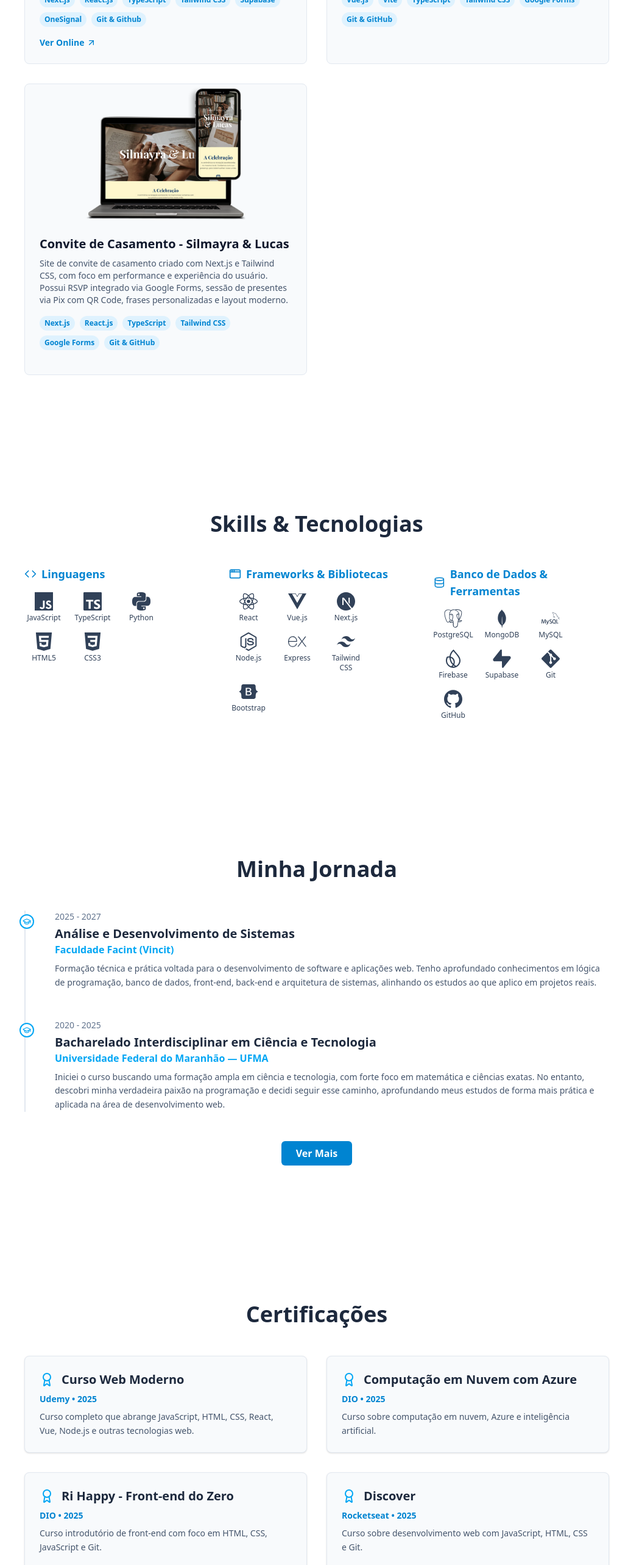
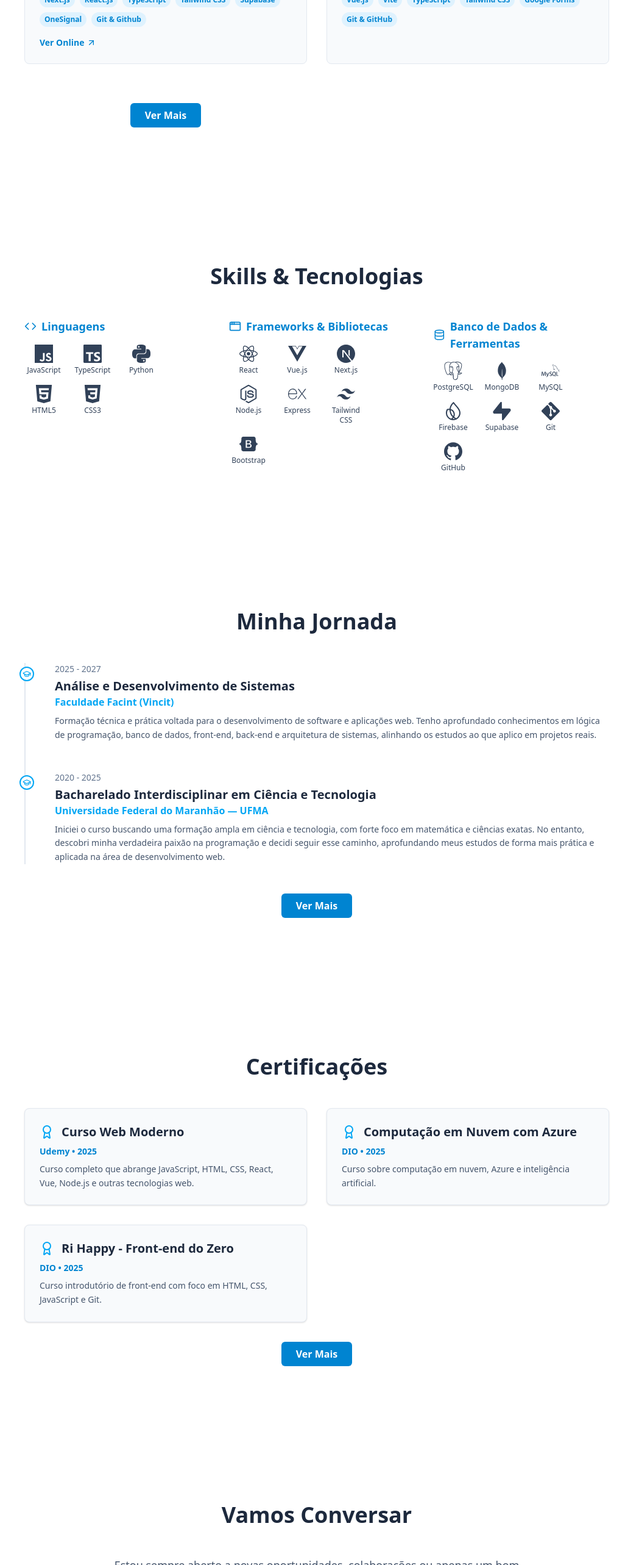
Before and after one commit to winstonajr/portfolio, a Next.js app: page / in a window 1280 px wide. Shown: the part 2080-4646 px from the top of the page at 61% size, without its empty margins (120-1151 px from the left). Built offline with nearby package versions, Linux system fonts and the light colour scheme.

Commit message:
add json about certifications, experiences and projets

```diff
--- a/app/page.tsx
+++ b/app/page.tsx
@@ -128,7 +128,8 @@ const SectionTitle = ({ children }: { children: ReactNode }) => (
 export default function PortfolioApp() {
   const [showAllCertifications, setShowAllCertifications] = useState(false);
   const [showAllExperience, setShowAllExperience] = useState(false)
-  const visibleExperiences = showAllExperience ? experiences : experiences.slice(0, 2)
+  const [showAllProjects, setShowAllProjects] = useState(false)
+
   const { isSubmitting, statusMessage, submitForm } = useGoogleFormSubmit();
 
   const handleSubmit = async (e: React.FormEvent<HTMLFormElement>) => {
@@ -272,7 +273,7 @@ export default function PortfolioApp() {
         <SectionWrapper id="projects">
           <SectionTitle>Projetos em Destaque</SectionTitle>
           <div className="grid md:grid-cols-1 lg:grid-cols-2 gap-8">
-            {projects.map((project, index) => (
+            {(showAllProjects ? projects : projects.slice(0, 2)).map((project, index) => (
               <motion.div
                 key={index}
                 className="bg-slate-50 dark:bg-slate-900 rounded-lg overflow-hidden border border-slate-200 dark:border-slate-800 group transition-all duration-300 hover:shadow-xl dark:hover:shadow-2xl dark:hover:shadow-sky-900/30 hover:border-sky-500/30 dark:hover:border-sky-500/50"
@@ -309,6 +310,15 @@ export default function PortfolioApp() {
                 </div>
               </motion.div>
             ))}
+            {projects.length > 2 && (
+            <div className="flex justify-center mt-8">
+              <button
+                onClick={() => setShowAllProjects(!showAllProjects)}
+                className="bg-sky-600 hover:bg-sky-700 text-white font-semibold py-2 px-6 rounded-md transition-colors duration-300">
+                  {showAllProjects ? "Ver Menos" : "Ver Mais"}
+              </button>
+            </div>
+          )}
           </div>
         </SectionWrapper>
 
@@ -365,7 +375,7 @@ export default function PortfolioApp() {
     <SectionWrapper id="experience">
       <SectionTitle>Minha Jornada</SectionTitle>
       <div className="relative border-l-2 border-slate-200 dark:border-slate-800 pl-8 md:pl-12">
-        {visibleExperiences.map((exp, index) => (
+        {(showAllExperience ? experiences : experiences.slice(0, 2)).map((exp, index) => (
           <motion.div
             key={index}
             className="mb-12 relative"
@@ -405,7 +415,7 @@ export default function PortfolioApp() {
         <SectionWrapper id="certifications">
           <SectionTitle>Certificações</SectionTitle>
           <div className="grid md:grid-cols-2 gap-8">
-          {(showAllCertifications ? certifications : certifications.slice(0, 4)).map((cert, idx) => (
+          {(showAllCertifications ? certifications : certifications.slice(0, 3)).map((cert, idx) => (
             <motion.div
               key={idx}
               className="bg-slate-50 dark:bg-slate-900 rounded-lg p-6 border border-slate-200 dark:border-slate-800 shadow-sm"
@@ -423,7 +433,7 @@ export default function PortfolioApp() {
             </motion.div>
           ))}
           </div>
-          {certifications.length > 4 && (
+          {certifications.length > 3 && (
             <div className="flex justify-center mt-8">
               <button
                 onClick={() => setShowAllCertifications(!showAllCertifications)}
```
